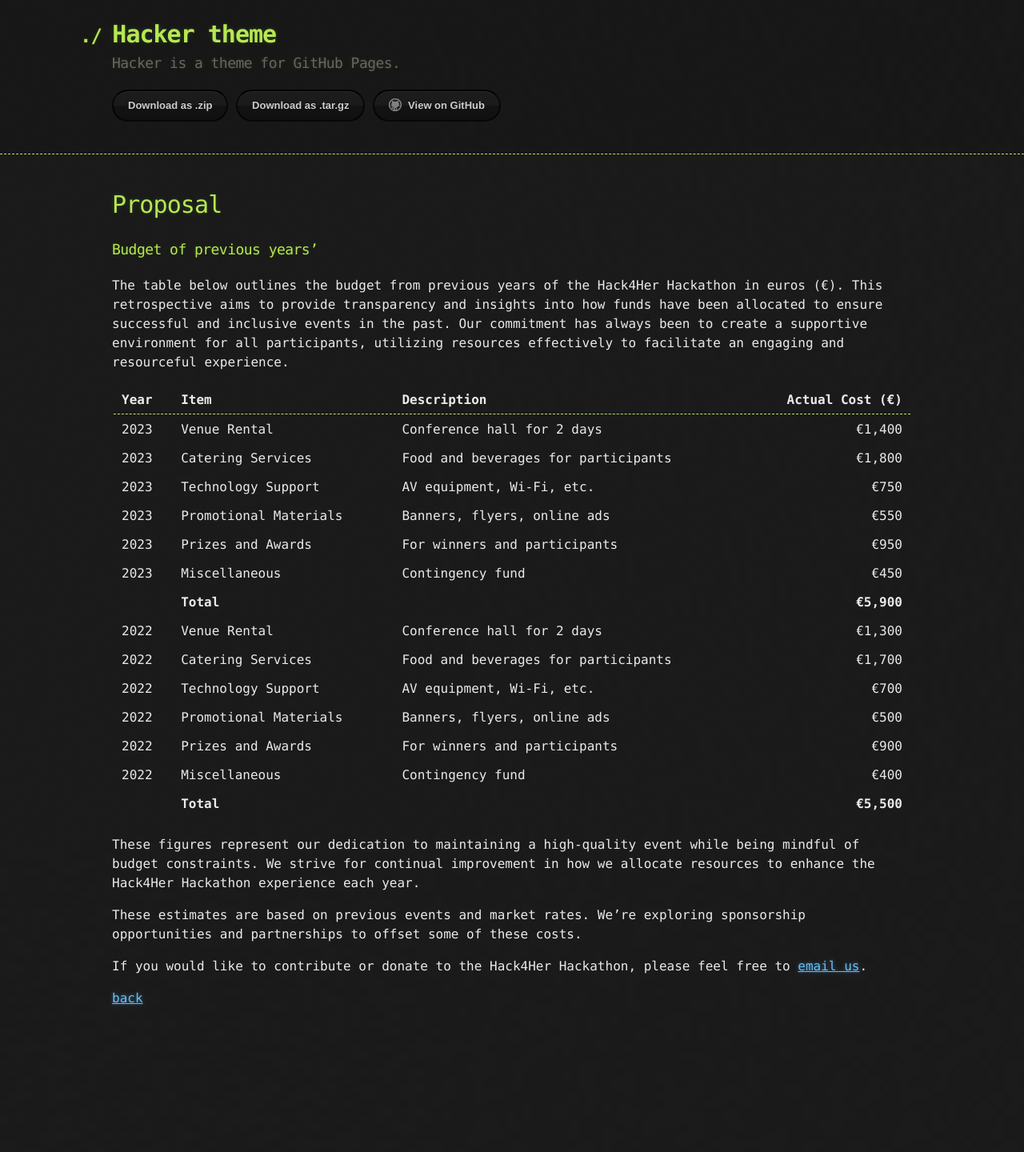
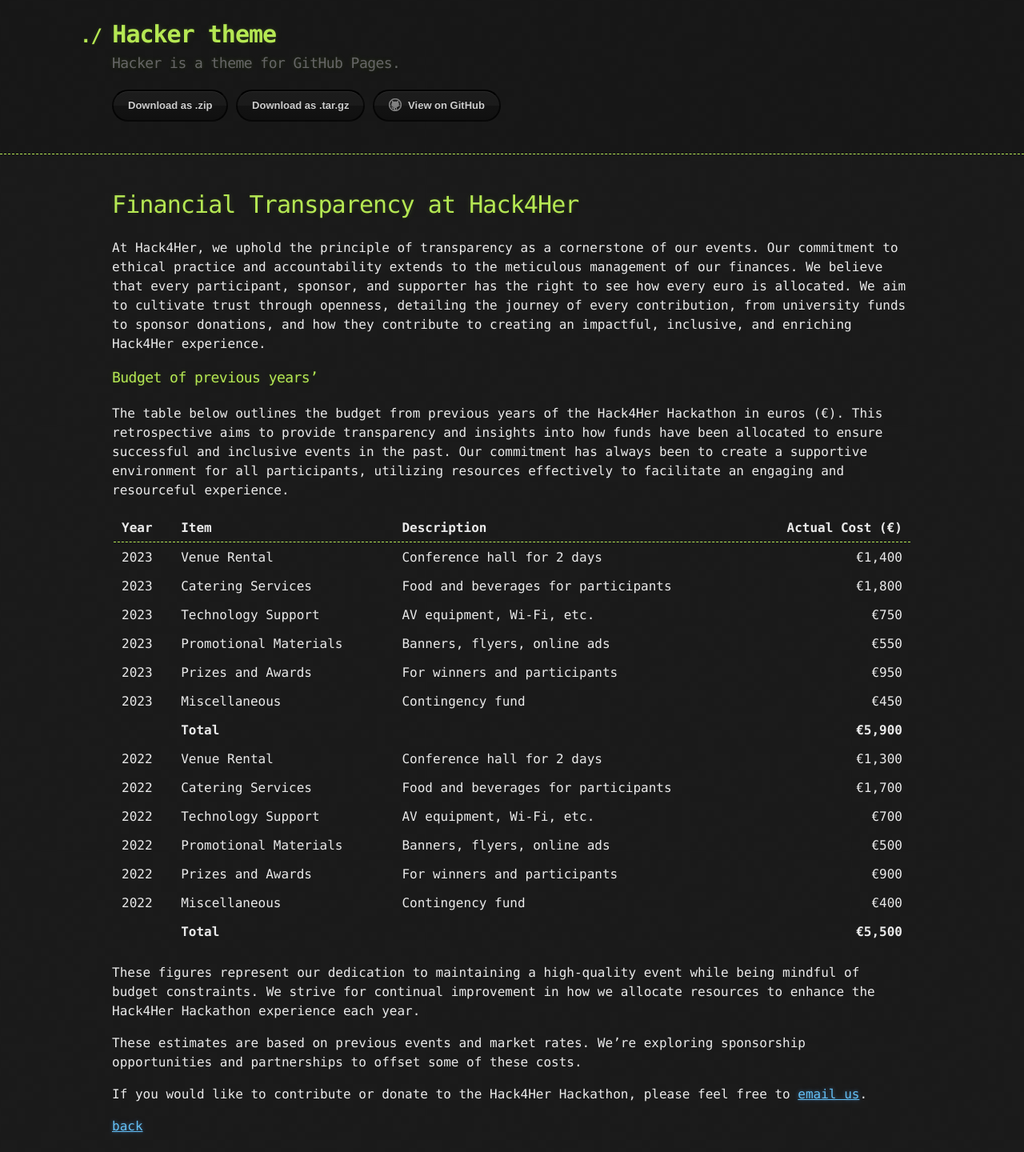
Before and after one commit to hack4her/hack4her.github.io, a Jekyll site: the page built from old_proposal.md, in a window 1280 px wide. Shown: the whole page at 80% size. Built offline with Jekyll 4.4.1, drawn with Linux system fonts in a browser that asks for light colours; before the commit the page ends 1280 px from its top, so only the background shows below that.

Commit message:
Update old_proposal.md

```diff
--- a/old_proposal.md
+++ b/old_proposal.md
@@ -1,10 +1,13 @@
 ---
 layout: default
-title: Proposal
-description: Detailed budget proposal for the upcoming Hack4Her Hackathon
+title: Event Financial Transparency
+description: Detailed budget overview for a Hack4Her Hackathon
 ---
 
-# Proposal
+# Financial Transparency at Hack4Her
+
+At Hack4Her, we uphold the principle of transparency as a cornerstone of our events. Our commitment to ethical practice and accountability extends to the meticulous management of our finances. We believe that every participant, sponsor, and supporter has the right to see how every euro is allocated. We aim to cultivate trust through openness, detailing the journey of every contribution, from university funds to sponsor donations, and how they contribute to creating an impactful, inclusive, and enriching Hack4Her experience.
+
 
 ### Budget of previous years'
 
```
